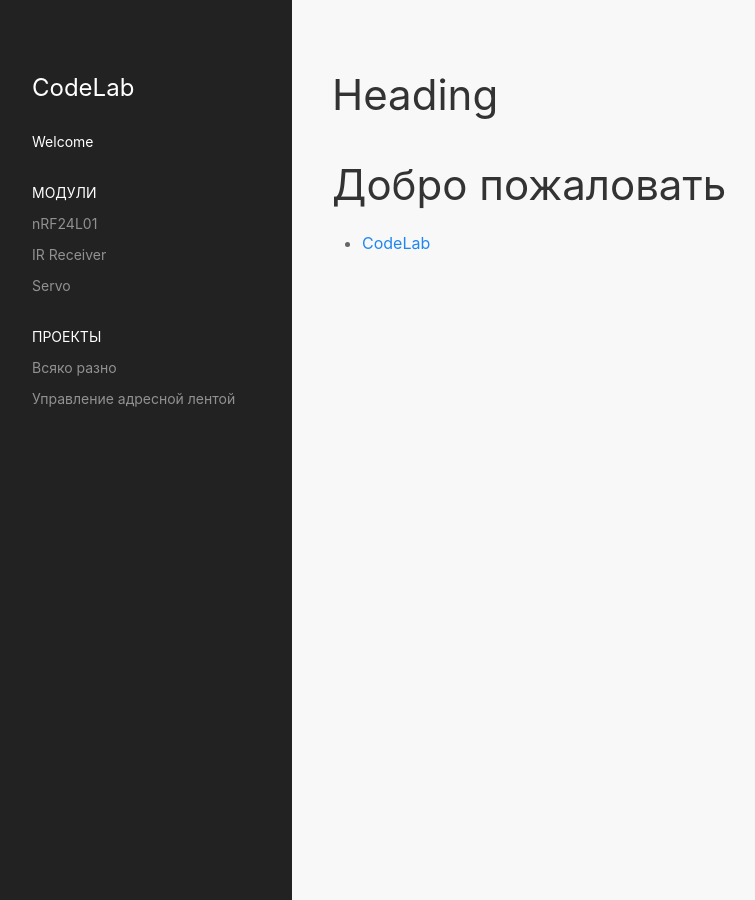
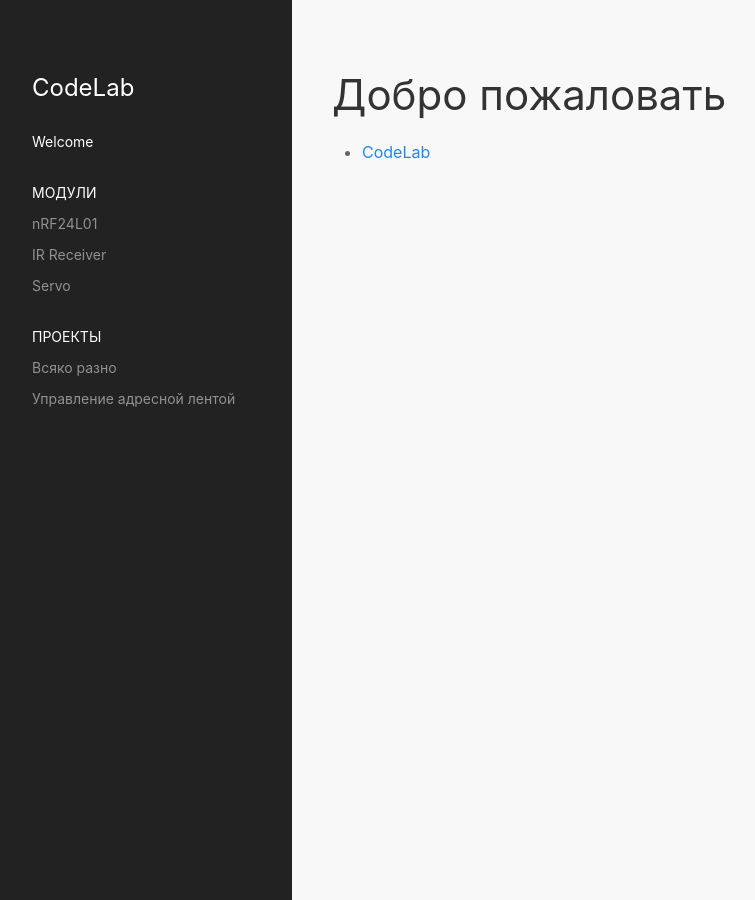
Before and after one commit to ProjectErlon/ProjectErlon.github.io, a Jekyll site: the page built from index.md, in a window 1280 px wide. Shown: the whole page, without its empty margins (8-763 px from the left). Built offline with Jekyll 4.4.1, drawn with Linux system fonts in a browser that asks for light colours; nearby versions of some CDN libraries.

Commit message:
Update index.md

```diff
--- a/index.md
+++ b/index.md
@@ -4,7 +4,6 @@ description: 'Сборник всех наших "проектов"'
 layout: default
 ---
 
-<h1 class="uk-article-title"><a class="uk-link-reset" href="">Heading</a></h1>
 # Добро пожаловать
 
 <ul>
```
